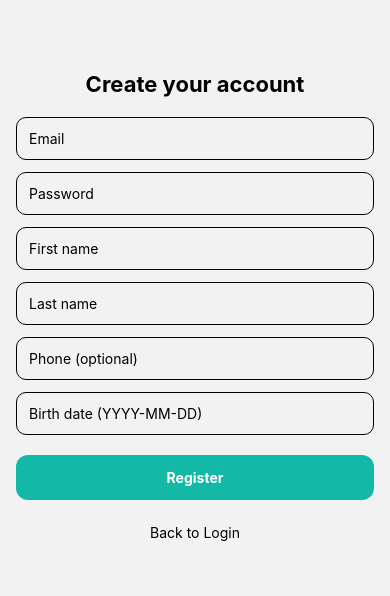
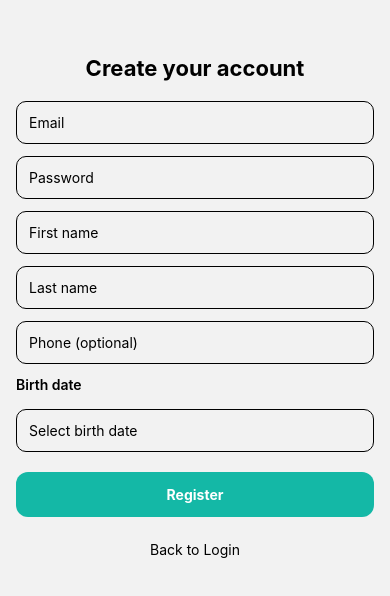
Before and after one commit to JuanFolle2004/Sapius-FrontM, a React Native app: screen /Register in a window 390 px wide. Shown: the part 116-712 px from the top of the page. Built offline with nearby package versions, Linux system fonts and the light colour scheme.

Commit message:
Limpie codigo

```diff
--- a/package.json
+++ b/package.json
@@ -13,6 +13,7 @@
   "dependencies": {
     "@expo/vector-icons": "^14.1.0",
     "@react-native-async-storage/async-storage": "2.1.2",
+    "@react-native-picker/picker": "^2.11.1",
     "@react-navigation/bottom-tabs": "^7.3.10",
     "@react-navigation/elements": "^2.3.8",
     "@react-navigation/native": "^7.1.16",
@@ -41,7 +42,8 @@
     "react-native-safe-area-context": "5.4.0",
     "react-native-screens": "~4.11.1",
     "react-native-web": "~0.20.0",
-    "react-native-webview": "13.13.5"
+    "react-native-webview": "13.13.5",
+    "@react-native-community/datetimepicker": "8.4.1"
   },
   "devDependencies": {
     "@babel/core": "^7.25.2",
--- a/src/screens/CourseGenerationScreen.tsx
+++ b/src/screens/CourseGenerationScreen.tsx
@@ -11,7 +11,8 @@ import {
 import { useNavigation } from '@react-navigation/native';
 import type { NativeStackNavigationProp } from '@react-navigation/native-stack';
 import type { RootStackParamList } from '../types';
-import { createFolderWithGames } from '../services/folderService';
+import { createFolder } from '../services/folderService';
+import { generateGamesForFolder } from '../services/folderService';
 
 type Nav = NativeStackNavigationProp<RootStackParamList, 'CourseGeneration'>;
 
@@ -20,7 +21,7 @@ export default function CourseGenerationScreen() {
 
   const [topic, setTopic] = useState('');
   const [difficulty, setDifficulty] = useState<'beginner' | 'intermediate' | 'advanced'>('beginner');
-  const [duration, setDuration] = useState<'5' | '10' | '15'>('5'); // only valid values
+  const [duration, setDuration] = useState<'5' | '10' | '15'>('5'); // valid values
   const [loading, setLoading] = useState(false);
 
   useLayoutEffect(() => {
@@ -31,12 +32,17 @@ export default function CourseGenerationScreen() {
     if (!topic.trim()) return;
     setLoading(true);
     try {
-      const { folder } = await createFolderWithGames({
+      // 1️⃣ Create the folder
+      const folder = await createFolder({
         title: topic,
         description: `AI-generated course on ${topic}`,
         prompt: topic,
-        duration: parseInt(duration, 10),
       });
+
+      // 2️⃣ Generate games for the new folder
+      await generateGamesForFolder(folder.id, parseInt(duration, 10));
+
+      // 3️⃣ Navigate to Folder screen
       navigation.replace('FolderScreen', { folderId: folder.id });
     } catch (e: any) {
       console.log('generate error', e?.response?.data || e?.message);
--- a/src/screens/RegisterScreen.tsx
+++ b/src/screens/RegisterScreen.tsx
@@ -10,6 +10,7 @@ import {
   KeyboardAvoidingView,
   Platform,
 } from 'react-native';
+import DateTimePicker from '@react-native-community/datetimepicker';
 import { useNavigation } from '@react-navigation/native';
 import type { NativeStackNavigationProp } from '@react-navigation/native-stack';
 import type { RootStackParamList, RegisterRequest } from '../types';
@@ -28,10 +29,12 @@ export default function RegisterScreen() {
   const [name, setName] = useState('');
   const [lastname, setLastname] = useState('');
   const [phone, setPhone] = useState('');
-  const [birthDate, setBirthDate] = useState('');
+
+  // Birth date
+  const [birthDate, setBirthDate] = useState<Date | null>(null);
+  const [showDatePicker, setShowDatePicker] = useState(false);
+
   const [loading, setLoading] = useState(false);
-
-  // 👇 estado para errores por campo
   const [errors, setErrors] = useState<Record<string, string>>({});
 
   const inputStyle = (field: string) => [
@@ -40,38 +43,39 @@ export default function RegisterScreen() {
   ];
 
   const onSubmit = async () => {
-    // limpiamos errores previos
     setErrors({});
+
+    if (!birthDate) {
+      setErrors({ birthDate: 'Please select your birth date' });
+      return;
+    }
+
+    // format as YYYY-MM-DD for backend
+    const formattedBirthDate = birthDate.toISOString().split('T')[0];
 
     const payload: RegisterRequest = {
       email,
       password,
       name,
-      lastname,    // 👈 mismo nombre que backend
+      lastname,
       phone,
-      birthDate,
+      birthDate: formattedBirthDate,
       interests: [],
     };
 
     try {
       setLoading(true);
 
-      // 1) register
       await register(payload);
 
-      // 2) auto-login
       const { access_token } = await login(email, password);
       await setToken(access_token);
 
-      // 3) perfil
       const profile = await getMe(access_token);
       setUser(profile);
 
-      // 4) (opcional) ir al dashboard
       // navigation.navigate('Dashboard');
-
     } catch (e: any) {
-      // Backend normalizado => { errors: [{ field, message }, ...] }
       if (e?.response?.data?.errors) {
         const mapped: Record<string, string> = {};
         (e.response.data.errors as Array<any>).forEach((err) => {
@@ -79,7 +83,6 @@ export default function RegisterScreen() {
         });
         setErrors(mapped);
       } else {
-        // fallback
         setErrors({ general: e?.message || 'Registration failed' });
       }
     } finally {
@@ -140,13 +143,34 @@ export default function RegisterScreen() {
           />
           {errors.phone && <Text style={styles.errorText}>{errors.phone}</Text>}
 
-          <TextInput
-            style={inputStyle('birthDate')}
-            placeholder="Birth date (YYYY-MM-DD)"
-            value={birthDate}
-            onChangeText={setBirthDate}
-          />
-          {errors.birthDate && <Text style={styles.errorText}>{errors.birthDate}</Text>}
+          {/* Birth date */}
+          <Text style={styles.label}>Birth date</Text>
+          <TouchableOpacity
+            style={[styles.input, { justifyContent: 'center' }]}
+            onPress={() => setShowDatePicker(true)}
+          >
+            <Text>
+              {birthDate ? birthDate.toDateString() : 'Select birth date'}
+            </Text>
+          </TouchableOpacity>
+          {errors.birthDate && (
+            <Text style={styles.errorText}>{errors.birthDate}</Text>
+          )}
+
+          {showDatePicker && (
+            <DateTimePicker
+              value={birthDate || new Date(2000, 0, 1)} // default date if none chosen
+              mode="date"
+              display="spinner" // "default" | "spinner" | "calendar" (iOS/Android differ)
+              maximumDate={new Date()} // cannot pick future dates
+              onChange={(event, selectedDate) => {
+                setShowDatePicker(false);
+                if (selectedDate) {
+                  setBirthDate(selectedDate);
+                }
+              }}
+            />
+          )}
 
           {errors.general && <Text style={styles.errorText}>{errors.general}</Text>}
 
@@ -178,8 +202,9 @@ const styles = StyleSheet.create({
   scroll: { flexGrow: 1, justifyContent: 'center' },
   form: { padding: 16, gap: 12 },
   title: { fontSize: 22, fontWeight: '700', marginBottom: 8, textAlign: 'center' },
+  label: { fontWeight: '600', marginBottom: 4 },
   input: { borderWidth: 1, borderRadius: 10, padding: 12 },
-  inputErrorBorder: { borderColor: '#ef4444' }, // rojo si hay error
+  inputErrorBorder: { borderColor: '#ef4444' },
   button: {
     backgroundColor: '#14b8a6',
     paddingVertical: 14,
--- a/src/services/folderService.ts
+++ b/src/services/folderService.ts
@@ -33,22 +33,11 @@ export async function createFolder(payload: {
   return data;
 }
 
-// ✅ Create folder + generate games
-export async function createFolderWithGames(payload: {
-  prompt: string;
-  duration: number; // must be 5, 10, or 15
-  title?: string;
-  description?: string;
-}): Promise<{ folder: Folder; games: Game[] }> {
-  const { data } = await api.post<{ folder: Folder; games: Game[] }>(
-    '/folders/with-games',
-    payload
-  );
-  return data;
-}
-
 // Generate more games for existing folder
-export async function generateGamesForFolder(folderId: string, duration: number = 5) {
+export async function generateGamesForFolder(
+  folderId: string,
+  duration: number = 5
+) {
   const { data } = await api.post<Game[]>(
     `/ai/generate-from-folder/${folderId}`,
     { duration }
@@ -72,11 +61,11 @@ export async function updateFolder(
   folderId: string,
   updates: { title?: string; description?: string; prompt?: string }
 ): Promise<Folder> {
-  const { data } = await api.put<Folder>(`/folders/${folderId}`, updates);
+  const { data } = await api.put<Folder>(`/folders/update/${folderId}`, updates);
   return data;
 }
 
 // Delete folder
 export async function deleteFolder(folderId: string): Promise<void> {
-  await api.delete(`/folders/${folderId}`);
+  await api.delete(`/folders/delete/${folderId}`);
 }
```
Also changed, not shown: 1 other file (tests, documents, lock files or other folders).
